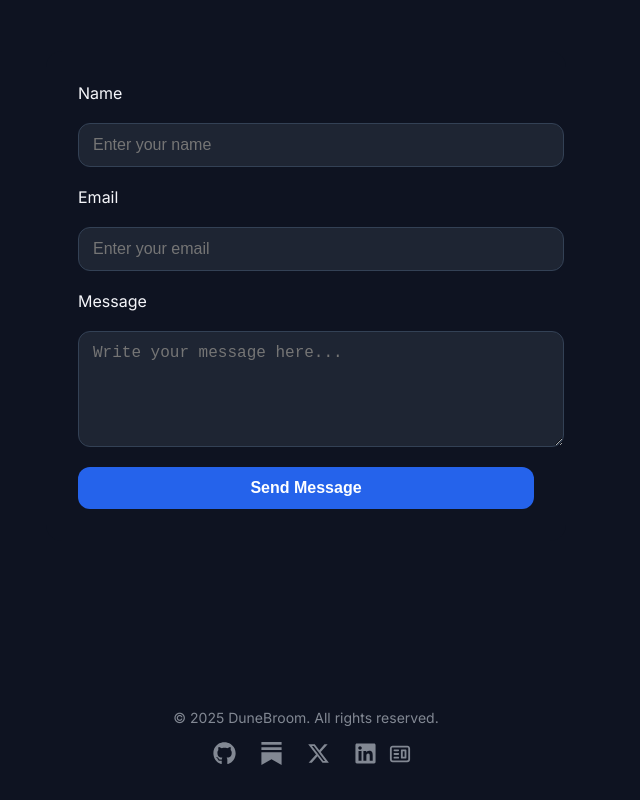
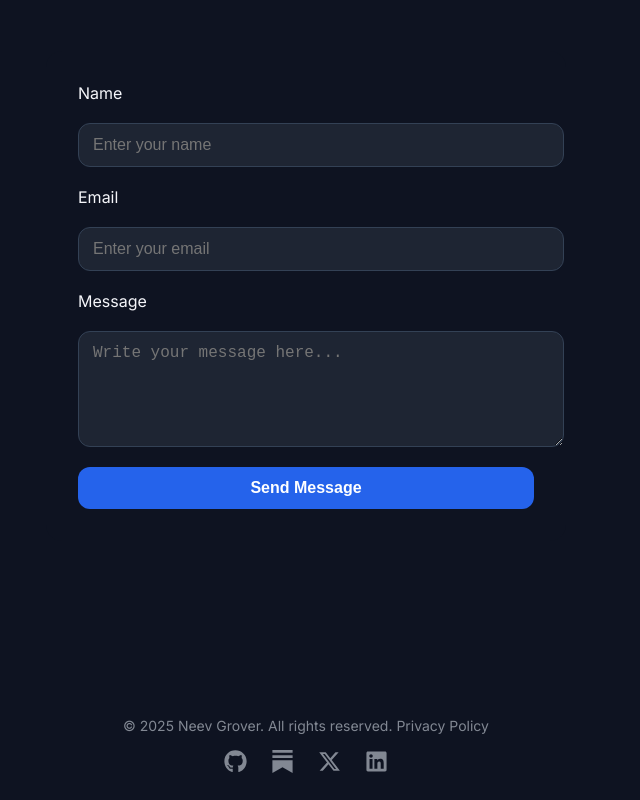
Before and after one commit to groverneev/DuneBroom_Website, a Next.js app: page / in a window 1280 px wide. Shown: the part 2052-2852 px from the top of the page, without its empty margins (334-974 px from the left). Built offline with nearby package versions, Linux system fonts and the light colour scheme.

Commit message:
x + privacy

```diff
--- a/components/Footer.tsx
+++ b/components/Footer.tsx
@@ -2,7 +2,6 @@
 import { SiSubstack } from "react-icons/si";
 import { FaLinkedin } from "react-icons/fa";
 import { FaXTwitter } from "react-icons/fa6";
-import { CgWebsite } from "react-icons/cg";
 
 export default function Footer() {
   return (
@@ -16,8 +15,19 @@
         fontSize: 14,
       }}
     >
-      &copy; {new Date().getFullYear()} DuneBroom. All rights reserved.
-      <br />
+      &copy; {new Date().getFullYear()} Neev Grover. All rights reserved.{" "}
+      <a
+        href="/privacy-policy"
+        style={{
+          color: "#828893",
+          textDecoration: "none",
+          fontSize: "14px",
+          marginTop: "8px",
+          display: "inline-block",
+        }}
+      >
+        Privacy Policy
+      </a>
       {/* Social Media Icons */}
       <div style={{ marginTop: 16 }}>
         {/* GitHub */}
@@ -42,7 +52,7 @@
 
         {/* X */}
         <a
-          href="https://x.com/lightningpro535"
+          href="https://x.com/groverneev01"
           target="_blank"
           rel="noopener noreferrer"
           style={{ color: "#828893", margin: "0 12px" }}
@@ -59,15 +69,6 @@
         >
           <FaLinkedin size={23} />
         </a>
-
-        <a
-          href="https://www.neevgrover.com/"
-          target="_blank"
-          rel="noopener noreferrer"
-          style={{ color: "#828893" }}
-        >
-          <CgWebsite size={22} />
-        </a>
       </div>
     </footer>
   );
```
Also changed, not shown: components/PrivacyPolicy.tsx (added, +57 -0 lines).
